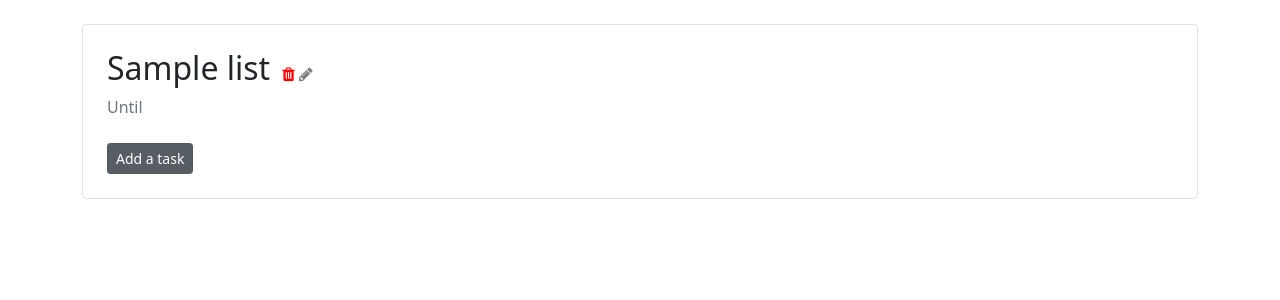
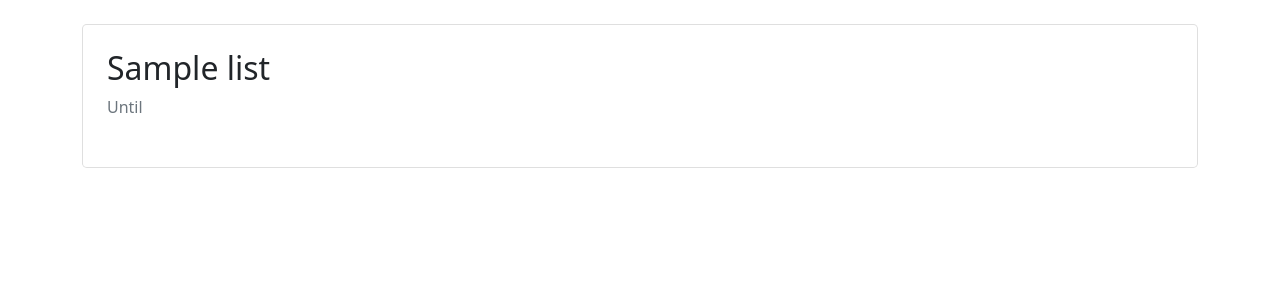
Before and after one commit to thperchi/todo_symfony, a Symfony app: template project/templates/main/index.html.twig in a window 1280 px wide. Shown: the part 56-356 px from the top of the page. Run offline with Twig, Linux system fonts and the light colour scheme; the template is opened without the code that fills it: most values are stand-ins (such as "Sample title", 1, 10 or a date in 2020); some libraries are stand-ins or nearby versions.

Commit message:
index view changes

```diff
--- a/project/templates/main/index.html.twig
+++ b/project/templates/main/index.html.twig
@@ -12,26 +12,32 @@
   <div class="container py-4 h-100">
     <div class="card rounded-3">
       <div class="card-body p-4">
-            <p class="mb-2"><span class="h2 me-2">{{ l.getName() }}</span> <a href="{{path('deletelist', {'id': l.getId()})}}"><i class="fa fa-trash" style="color : red" aria-hidden="true"></i></a> <a href="{{path('updatelist', {'id': l.getId()})}}"><i class="fa fa-pencil" style="color : grey" aria-hidden="true"></i></a></p>
+            <p class="mb-2"><span class="h2 me-2">{{ l.getName() }}</span> {% if app.user == l.getUser() %}<a href="{{path('deletelist', {'id': l.getId()})}}"><i class="fa fa-trash" style="color : red" aria-hidden="true"></i></a> <a href="{{path('updatelist', {'id': l.getId()})}}"><i class="fa fa-pencil" style="color : grey" aria-hidden="true"></i></a>{% endif %}</p>
             {% if l.deadline %}
             <p class="text-muted pb-2">Until {{l.deadline.format('d/m/Y')}}</p>
             {% endif %}
             <ul class="list-group rounded-0">
             {% for t in l.getTasks() %}
               <li class="list-group-item border-0 d-flex align-items-center ps-0">
-                    <a href="{{path('validatetask', {'id': t.getId()})}}"><i class="fa fa-check-square" style="color : green"></i></a>
+                    {% if app.user == l.getUser() %}
+                        <a href="{{path('validatetask', {'id': t.getId()})}}"><i class="fa fa-check-square" style="color : green"></i></a>
+                    {% endif %}
                     {% if t.getDone() == true %}
                       <strike>{{t.name}}</strike>
                     {% else %}
                       {{t.name}}
                     {% endif %}
-                    <a href="{{path('deletetask', {'id': t.getId()})}}"><i class="fa fa-trash" style="color : red" aria-hidden="true"></i></a>
-                    <a href="{{path('updatetask', {'id': t.getId()})}}"><i class="fa fa-pencil" style="color : grey" aria-hidden="true"></i></a>
+                    {% if app.user == l.getUser() %}
+                        <a href="{{path('deletetask', {'id': t.getId()})}}"><i class="fa fa-trash" style="color : red" aria-hidden="true"></i></a>
+                        <a href="{{path('updatetask', {'id': t.getId()})}}"><i class="fa fa-pencil" style="color : grey" aria-hidden="true"></i></a>
+                    {% endif %}
               </li>
             {% endfor %}
-            {{ l.user.getEmail() }}
+            <a href="{{path('userlists', {'id': l.getUser().getId()})}}">{{ l.getUser().getEmail() }}</a>
             </ul>
-            <a href="{{path('addtask', {'id': l.getId()})}}" class="btn btn-secondary btn-sm active">Add a task</a>
+            {% if app.user == l.getUser() %}
+                <a href="{{path('addtask', {'id': l.getId()})}}" class="btn btn-secondary btn-sm active">Add a task</a>
+            {% endif %}
       </div>
     </div>
   </div>
```
